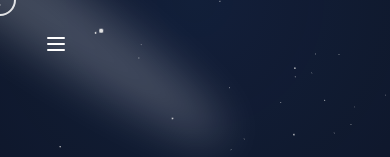
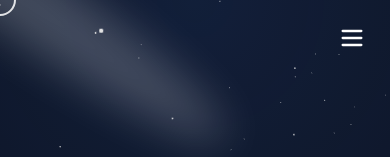
Before and after one commit to PI-Prasaad-Krishna/portfolio, a React (Vite) app: page / in a window 390 px wide. Shown: the top 157 px of the page. Built offline with nearby package versions, Linux system fonts and the light colour scheme.

Commit message:
Navbar Fix for mobile UI

```diff
--- a/src/components/Navbar.jsx
+++ b/src/components/Navbar.jsx
@@ -42,7 +42,7 @@ const Navbar = () => {
                 initial={{ y: -100 }}
                 animate={{ y: 0 }}
                 className={cn(
-                    "fixed top-4 inset-x-0 mx-auto w-[90%] md:w-[70%] max-w-4xl z-50 transition-all duration-500 rounded-full",
+                    "hidden md:block fixed top-4 inset-x-0 mx-auto w-[90%] md:w-[70%] max-w-4xl z-50 transition-all duration-500 rounded-full",
                     scrolled ? "bg-white/80 dark:bg-black/50 backdrop-blur-xl border border-gray-200 dark:border-white/10 shadow-xl py-3" : "bg-transparent py-4"
                 )}
             >
@@ -80,17 +80,19 @@ const Navbar = () => {
                         </a>
                     </div>
 
-                    {/* Mobile Menu Toggle */}
-                    <div className="md:hidden flex items-center gap-4">
-                        <button
-                            className="text-slate-800 dark:text-white"
-                            onClick={() => setMobileMenuOpen(!mobileMenuOpen)}
-                        >
-                            {mobileMenuOpen ? <X size={24} /> : <Menu size={24} />}
-                        </button>
-                    </div>
                 </div>
             </motion.div>
+
+            {/* Mobile Menu Toggle */}
+            <div className="md:hidden fixed top-4 right-4 z-50">
+                <button
+                    aria-label={mobileMenuOpen ? 'Close menu' : 'Open menu'}
+                    className="p-2 text-white"
+                    onClick={() => setMobileMenuOpen(!mobileMenuOpen)}
+                >
+                    {mobileMenuOpen ? <X size={28} /> : <Menu size={28} />}
+                </button>
+            </div>
 
             {/* Mobile Menu */}
             <AnimatePresence>
```
Also changed, not shown: 7 other files (tests, documents, lock files or other folders).
